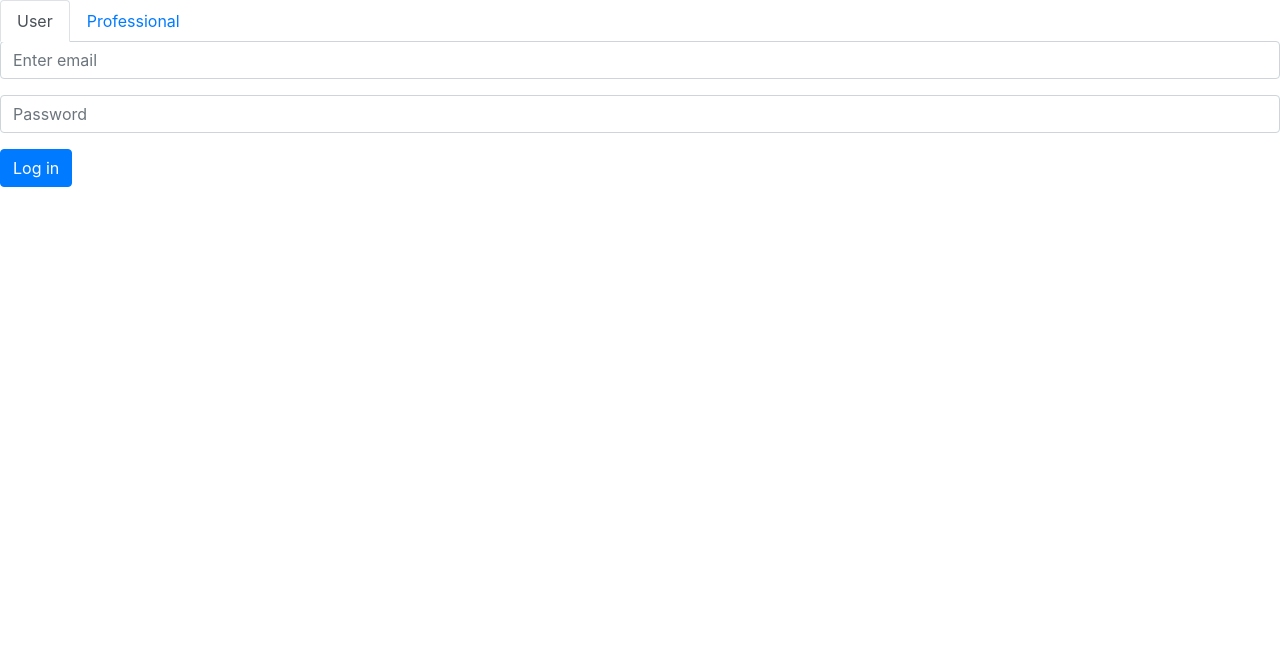
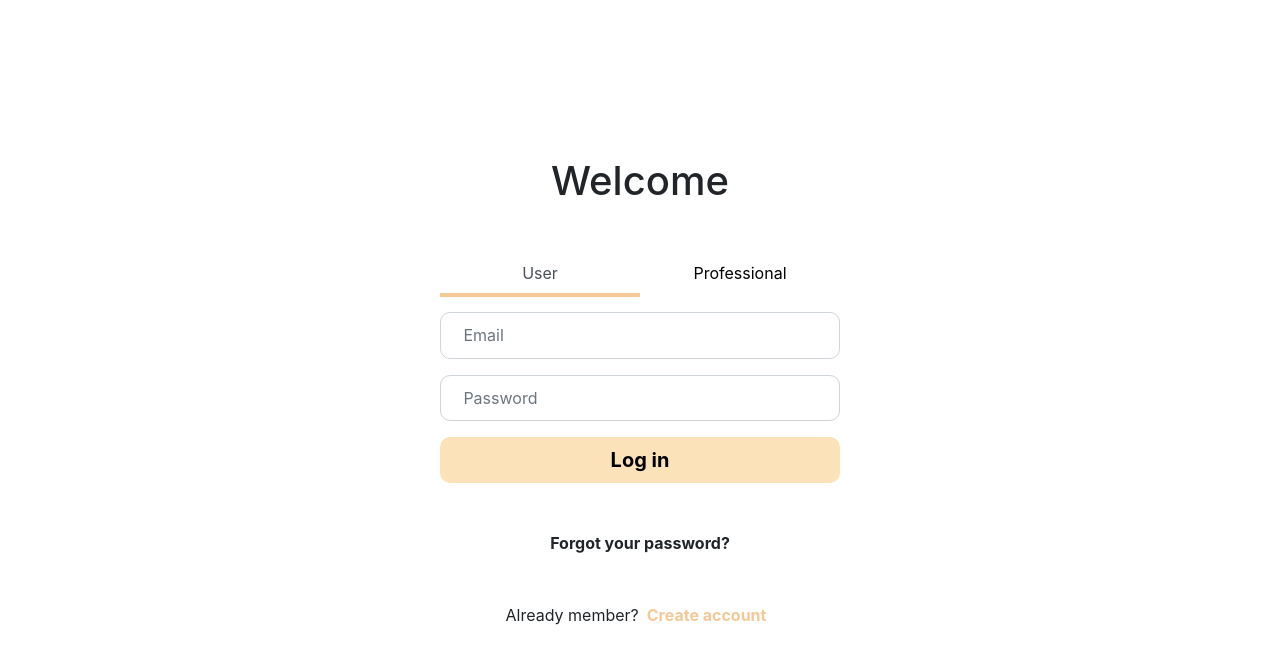
Before and after one commit to codemaoz90/my-pet-health, a React (Create React App) app: page / in a window 1280 px wide. Shown: the top 664 px of the page. Built offline with nearby package versions, Linux system fonts and the light colour scheme.

Commit message:
Login user/profesional done

```diff
--- /dev/null
+++ b/src/components/Forms/Login/Login.css
@@ -0,0 +1,61 @@
+/* .nav-tabs {
+	width: 400px;
+	margin-bottom: 10px;
+	border: none;
+}
+.nav-tabs .nav-link {
+	border: none;
+	border-bottom: 2px solid red;
+} */
+:root {
+	--bgcolor: #fbe2b9;
+}
+
+.tab-content {
+	width: 400px;
+}
+.radius {
+	border-radius: 10px;
+}
+
+.form-group {
+	margin-bottom: 1rem;
+}
+.form-control {
+	border-radius: 10px;
+	padding: 1.4rem;
+}
+
+.form .btnUser {
+	color: black;
+	font-weight: 700;
+	border: none;
+	background-color: var(--bgcolor);
+}
+.form .btnUser:active {
+	border: none;
+	outline: 0;
+	color: black !important;
+	background-color: var(--bgcolor) !important;
+}
+.form .btnUser:focus {
+	box-shadow: none !important;
+}
+
+.form-control:focus {
+	box-shadow: none;
+	border: 1px solid #ced4da;
+}
+
+/*  Nav tabs */
+.nav-tabs .nav-link {
+	border: 0;
+	color: black;
+}
+
+.nav-tabs .nav-link.activeAnchor {
+	border-bottom: 4px solid #f4c897;
+}
+.nav-tabs .nav-link.activeProf {
+	border-bottom: 4px solid #a5d4fb;
+}
--- /dev/null
+++ b/src/components/Forms/Login/Login.js
@@ -0,0 +1,44 @@
+// import { useState } from "react";
+import { Form, Button } from "react-bootstrap";
+import "./Login.css";
+
+export default function Login({ controlId }) {
+	const colorB = {
+		color: controlId === "user" ? "#f4c897 " : "",
+		fontWeight: "bold",
+		cursor: "pointer",
+	};
+	console.log(colorB);
+	return (
+		<>
+			<Form variant="mb-5" className="form">
+				<Form.Group controlId={`${controlId}_email`}>
+					<Form.Control type="email" placeholder="Email" />
+				</Form.Group>
+
+				<Form.Group controlId={`${controlId}_password`}>
+					<Form.Control type="password" placeholder="Password" />
+				</Form.Group>
+
+				<Button
+					className={`${controlId === "user" ? "btnUser" : ""} `}
+					variant="primary radius "
+					size="lg"
+					block
+					type="submit"
+				>
+					Log in
+				</Button>
+				<p className="font-weight-bold  my-5 text-center">
+					Forgot your password?
+				</p>
+				<p className=" text-center ">
+					Already member?
+					<a className="mx-2" style={colorB}>
+						Create account
+					</a>
+				</p>
+			</Form>
+		</>
+	);
+}
--- a/src/components/Login/Login.css
+++ /dev/null
@@ -1,7 +0,0 @@
-.nav-tabs {
-	border: none;
-}
-
-.loginForm {
-	width: 600px;
-}
--- a/src/components/Login/Login.js
+++ /dev/null
@@ -1,47 +0,0 @@
-import { useState } from "react";
-import { Form, Button, Tabs, Tab } from "react-bootstrap";
-import "./Login.css";
-
-export default function Login() {
-	const [activeKey, setActiveKey] = useState("user");
-	return (
-		<>
-			<Tabs
-				defaultActiveKey={activeKey}
-				onSelect={(k) => setActiveKey(k)}
-				id="uncontrolled-tab-example"
-			>
-				<Tab eventKey="user" title="User">
-					<Form className="userForm">
-						<Form.Group controlId="formBasicEmail">
-							<Form.Control type="email" placeholder="Enter email" />
-						</Form.Group>
-
-						<Form.Group controlId="formBasicPassword">
-							<Form.Control type="password" placeholder="Password" />
-						</Form.Group>
-
-						<Button variant="primary" type="submit">
-							Log in
-						</Button>
-					</Form>
-				</Tab>
-				<Tab eventKey="professional" title="Professional">
-					<Form className="professionalForm">
-						<Form.Group controlId="formBasicEmail">
-							<Form.Control type="email" placeholder="Enter email" />
-						</Form.Group>
-
-						<Form.Group controlId="formBasicPassword">
-							<Form.Control type="password" placeholder="Password" />
-						</Form.Group>
-
-						<Button variant="primary" type="submit">
-							Log in
-						</Button>
-					</Form>
-				</Tab>
-			</Tabs>
-		</>
-	);
-}
--- a/src/pages/Welcome/Welcome.js
+++ b/src/pages/Welcome/Welcome.js
@@ -1,9 +1,40 @@
-import React from "react";
-import Login from "../../components/Login/Login";
+import React, { useState } from "react";
+import Login from "../../components/Forms/Login/Login";
+import { Container, Row, Col, Tabs, Tab } from "react-bootstrap";
+
+const styleBorderProfessional = { borderBottom: "A5D4FB" };
 export default function Welcome() {
+	const [activeKey, setActiveKey] = useState("user");
 	return (
-		<>
-			<Login />
-		</>
+		<Container className=" vh-100 d-flex flex-column justify-content-center align-items-center">
+			<Row className="d-flex flex-column">
+				<h1 className="mb-5 text-center">Welcome</h1>
+				<Tabs
+					className="mb-3 d-flex justify-content-between  border-0"
+					defaultActiveKey={activeKey}
+					onSelect={(k) => setActiveKey(k)}
+					id="login-tab-controlled"
+				>
+					<Tab
+						tabClassName={`w-50  text-center ${
+							activeKey === "user" ? "activeAnchor" : ""
+						} `}
+						eventKey="user"
+						title="User"
+					>
+						<Login controlId="user" />
+					</Tab>
+					<Tab
+						tabClassName={`w-50  text-center ${
+							activeKey === "professional" ? "activeProf" : ""
+						} `}
+						eventKey="professional"
+						title="Professional"
+					>
+						<Login controlId="professional" />
+					</Tab>
+				</Tabs>
+			</Row>
+		</Container>
 	);
 }
```
